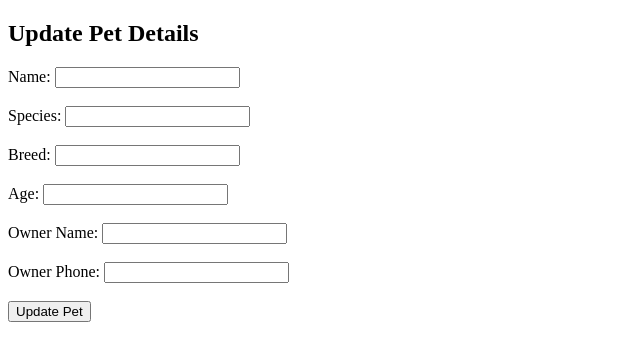
After one commit to Tribhuvan-77/VetApp, a FastAPI app: template templates/update.html in a window 1280 px wide. The commit adds this page. Shown: the top 361 px of the page, without its empty margins (0-640 px from the left). Run offline with FastAPI, Linux system fonts and the light colour scheme; the template is opened without the code that fills it, so the values that code supplies are empty.

Commit message:
added update feature

```diff
--- a/main.py
+++ b/main.py
@@ -83,7 +83,34 @@ def delete_pets_delete(request:Request,db=Depends(get_db),id:int=Form(...)):
 
 @app.get("/pets/update")
 def get_pets_update(request:Request):
-    response=
+    response=templates.TemplateResponse(request,"check.html")
+    return response
+
+@app.post("/pets/check")
+def post_pets_check(request:Request,id:int=Form(...),db=Depends(get_db)):
+    stmt=select(Pets).where(Pets.id==id)
+    db_pet = db.execute(stmt).scalar_one_or_none()
+
+
+    if db_pet:
+        response=templates.TemplateResponse(request,"update.html",{"pet":db_pet})
+        return response
+    else:
+        raise HTTPException(status_code=400,detail="id not valid")
+@app.post("/pets/update")
+def post_pets_update(request:Request,id: int = Form(...), name: str = Form(...), species: str = Form(...), breed: str = Form(...), age: int = Form(...), owner_name: str = Form(...), owner_phone: str = Form(...),db=Depends(get_db)):
+    pet = db.scalar(select(Pets).where(Pets.id == id))
+
+    if pet:
+        pet.name = name
+        pet.species = species
+        pet.breed = breed
+        pet.age = age
+        pet.owner_name = owner_name
+        pet.owner_phone = owner_phone
+
+    db.commit()
+    db.refresh(pet)
 
 
 @app.get("/pets/{pet_id}")
--- a/templates/home.html
+++ b/templates/home.html
@@ -17,7 +17,9 @@
     <button>Delete</button>
 </form>
 
-<form
+<form action="/pets/update" method="get">
+   <button>Update</button>
+</form>
 
 </body>
 </html>
--- /dev/null
+++ b/templates/update.html
@@ -0,0 +1,43 @@
+<!DOCTYPE html>
+<html>
+<head>
+    <title>Update Pet</title>
+</head>
+<body>
+
+    <h2>Update Pet Details</h2>
+
+    <form action="/pets/update" method="post">
+
+        <input type="hidden" name="id" value="{{ pet.id }}">
+
+        <label>Name:</label>
+        <input type="text" name="name" value="{{ pet.name }}" required>
+        <br><br>
+
+        <label>Species:</label>
+        <input type="text" name="species" value="{{ pet.species }}" required>
+        <br><br>
+
+        <label>Breed:</label>
+        <input type="text" name="breed" value="{{ pet.breed }}" required>
+        <br><br>
+
+        <label>Age:</label>
+        <input type="number" name="age" value="{{ pet.age }}" required>
+        <br><br>
+
+        <label>Owner Name:</label>
+        <input type="text" name="owner_name" value="{{ pet.owner_name }}" required>
+        <br><br>
+
+        <label>Owner Phone:</label>
+        <input type="text" name="owner_phone" value="{{ pet.owner_phone }}" required>
+        <br><br>
+
+        <button type="submit">Update Pet</button>
+
+    </form>
+
+</body>
+</html>
```
Also changed, not shown: templates/check.html (added, +16 -0 lines), Database/pets.db.
